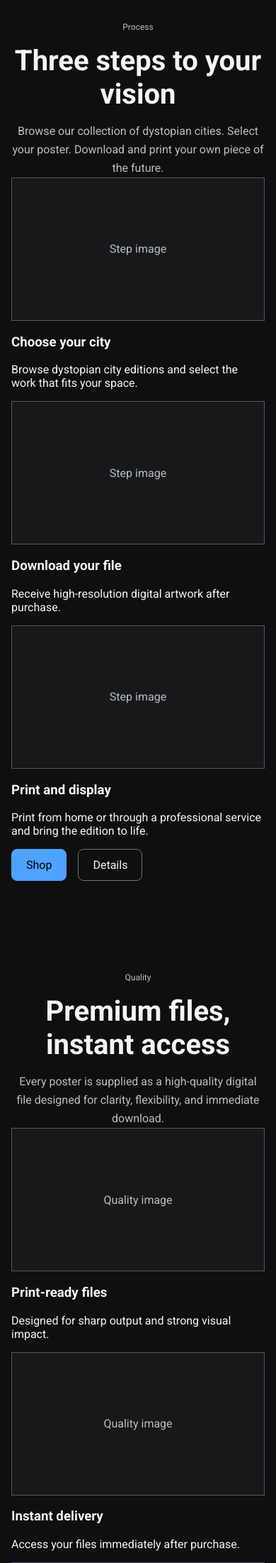
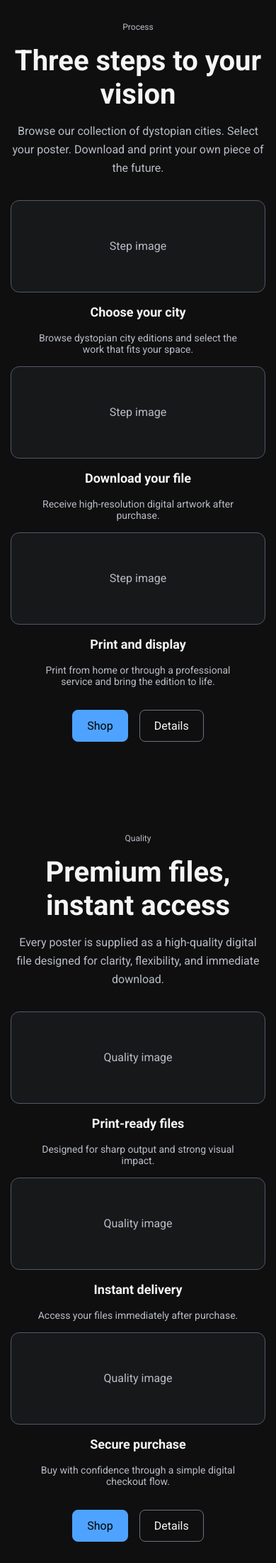
Before and after one commit to creatvie-introvert/cities-under-watch, a Django app: page / in a window 390 px wide. Shown: the part 3163-5365 px from the top of the page at 71% size. Run offline with Django 5.2, Linux system fonts and the light colour scheme; some libraries are stand-ins or nearby versions.

Commit message:
style: implement process and quality styling across all breakpoints

```diff
--- a/core/templates/core/index.html
+++ b/core/templates/core/index.html
@@ -138,25 +138,19 @@
     <section class="process-section">
         <div class="container">
             <div class="section-heading">
-                <p class="eyebrow">
-                    Process
-                </p>
-                <h2>
-                    Three steps to your vision
-                </h2>
+                <p class="eyebrow">Process</p>
+                <h2>Three steps to your vision</h2>
                 <p>
                     Browse our collection of dystopian cities. Select your poster. Download and print your own piece of the future.
                 </p>
             </div>
 
-            <div class="process-grid">
+            <div class="feature-grid">
                 <article class="feature-card">
                     <div class="image-placeholder">
                         Step image
                     </div>
-                    <h3>
-                        Choose your city
-                    </h3>
+                    <h3>Choose your city</h3>
                     <p>
                         Browse dystopian city editions and select the work that fits your space.
                     </p>
@@ -166,9 +160,7 @@
                     <div class="image-placeholder">
                         Step image
                     </div>
-                    <h3>
-                        Download your file
-                    </h3>
+                    <h3>Download your file</h3>
                     <p>
                         Receive high-resolution digital artwork after purchase.
                     </p>
@@ -178,9 +170,7 @@
                     <div class="image-placeholder">
                         Step image
                     </div>
-                    <h3>
-                        Print and display
-                    </h3>
+                    <h3>Print and display</h3>
                     <p>
                         Print from home or through a professional service and bring the edition to life.
                     </p>
@@ -188,12 +178,8 @@
             </div>
 
             <div class="section-actions">
-                <a href="#" class="btn btn-primary">
-                    Shop
-                </a>
-                <a href="#" class="btn btn-secondary">
-                    Details
-                </a>
+                <a href="#" class="btn btn-primary">Shop</a>
+                <a href="#" class="btn btn-secondary">Details</a>
             </div>
         </div>
     </section>
@@ -201,25 +187,19 @@
     <section class="quality-section">
         <div class="container">
             <div class="section-heading">
-                <p class="eyebrow">
-                    Quality
-                </p>
-                <h2>
-                    Premium files, instant access
-                </h2>
+                <p class="eyebrow">Quality</p>
+                <h2>Premium files, instant access</h2>
                 <p>
                     Every poster is supplied as a high-quality digital file designed for clarity, flexibility, and immediate download.
                 </p>
             </div>
 
-            <div class="quality-grid">
+            <div class="feature-grid">
                 <article class="feature-card">
                     <div class="image-placeholder">
                         Quality image
                     </div>
-                    <h3>
-                        Print-ready files
-                    </h3>
+                    <h3>Print-ready files</h3>
                     <p>
                         Designed for sharp output and strong visual impact.
                     </p>
@@ -229,9 +209,7 @@
                     <div class="image-placeholder">
                         Quality image
                     </div>
-                    <h3>
-                        Instant delivery
-                    </h3>
+                    <h3>Instant delivery</h3>
                     <p>
                         Access your files immediately after purchase.
                     </p>
@@ -241,9 +219,7 @@
                     <div class="image-placeholder">
                         Quality image
                     </div>
-                    <h3>
-                        Secure purchase
-                    </h3>
+                    <h3>Secure purchase</h3>
                     <p>
                         Buy with confidence through a simple digital checkout flow.
                     </p>
@@ -251,12 +227,8 @@
             </div>
 
             <div class="section-actions">
-                <a href="#" class="btn btn-primary">
-                    Learn
-                </a>
-                <a href="#" class="btn btn-secondary">
-                    View
-                </a>
+                <a href="#" class="btn btn-primary">Shop</a>
+                <a href="#" class="btn btn-secondary">Details</a>
             </div>
         </div>
     </section>
--- a/static/css/base.css
+++ b/static/css/base.css
@@ -697,6 +697,53 @@ body {
     border-radius: 0.75rem;
 }
 
+.process-section .container,
+.quality-section .container {
+    display: flex;
+    flex-direction: column;
+    gap: var(--space-8);
+    padding: 0 var(--space-4);
+}
+
+.feature-grid {
+    display: grid;
+    grid-template-columns: 1fr;
+    gap: var(--space-4);
+}
+
+.feature-card {
+    display: flex;
+    flex-direction: column;
+    align-items: center;
+    gap: var(--space-4);
+    text-align: center;
+}
+
+.feature-card .image-placeholder {
+    width: 100%;
+    min-height: 8rem;
+    border-radius: 0.75rem;
+}
+
+.feature-card h3 {
+    margin: 0;
+    font-size: 1.125rem;
+    line-height: 1.5rem;
+    font-weight: 700;
+}
+
+.feature-card p {
+    margin: 0;
+    color: var(--color-text-secondary);
+    font-size: 0.875rem;
+    max-width: 18rem;
+}
+
+.process-section .section-actions,
+.quality-section .section-actions {
+    justify-content: center;
+}
+
 .hero-actions,
 .section-actions {
     display: flex;
@@ -868,6 +915,21 @@ body {
 
     .narrative-section .section-image .image-placeholder {
         min-height: 18rem;
+    }
+
+    .process-section .container,
+    .quality-section .container {
+        gap: var(--space-10);
+        padding: 0 var(--space-6);
+    }
+
+    .feature-grid {
+        grid-template-columns: repeat(3, minmax(0, 1fr));
+        gap: var(--space-6);
+    }
+
+    .feature-card .image-placeholder {
+        min-height: 10rem;
     }
 }
 
@@ -1117,3 +1179,21 @@ body {
         max-width: 40rem;
         margin-inline: auto;
     }
+
+    .process-section .container,
+    .quality-section .container {
+        gap: var(--space-12);
+        padding: 0;
+    }
+
+    .process-section .section-heading,
+    .quality-section .section-heading {
+        max-width: 34rem;
+        margin-inline: auto;
+    }
+
+    .feature-grid {
+        grid-template-columns: repeat(3, minmax(0, 1fr));
+        gap: var(--space-8);
+    }
+}
```
